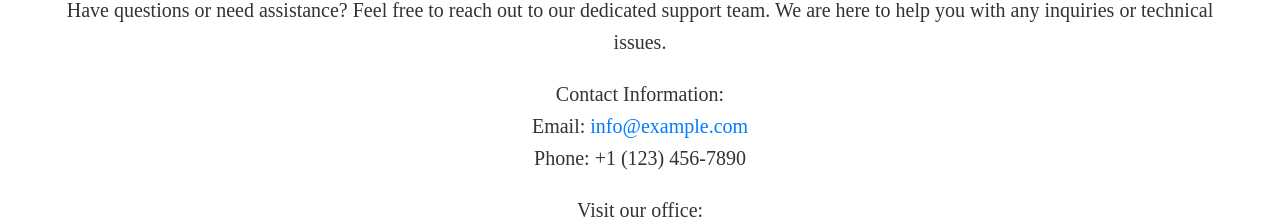
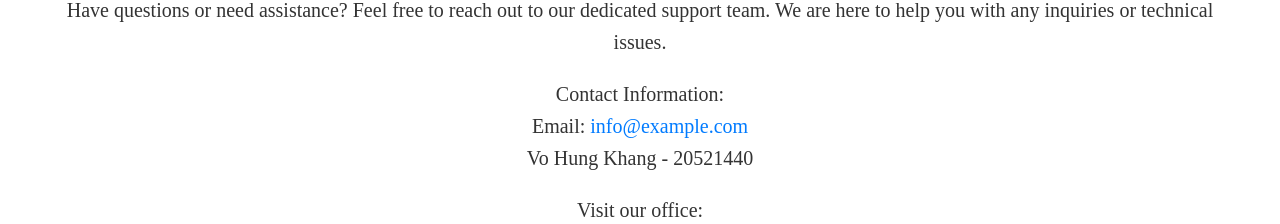
Before and after one commit to khanghungvo1211/StaticWeb, a plain HTML site: page index.html in a window 1280 px wide. Shown: the part 721-945 px from the top of the page. Drawn offline with Linux system fonts and the light colour scheme.

Commit message:
index.html

```diff
--- a/index.html
+++ b/index.html
@@ -58,7 +58,7 @@
             <br />
             Email: <a href="mailto:info@example.com">info@example.com</a>
             <br />
-            Phone: +1 (123) 456-7890
+            Vo Hung Khang - 20521440
         </p>
         <p>
             Visit our office:
```
